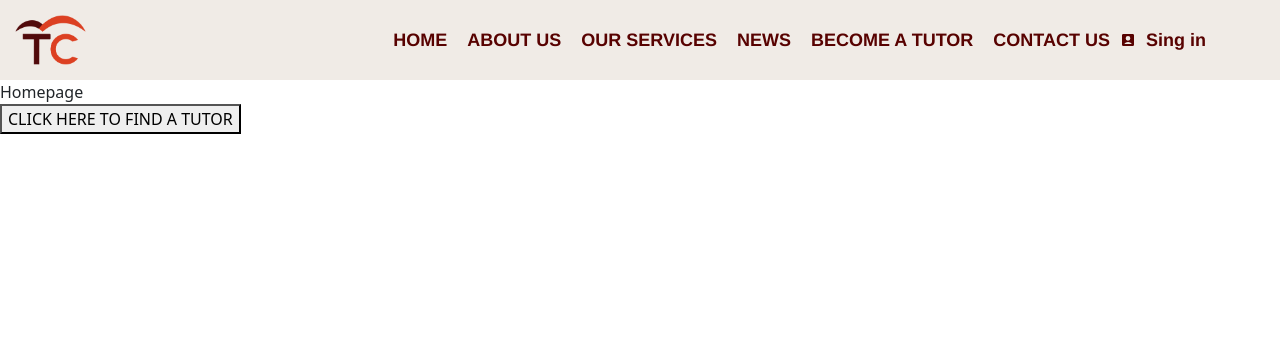
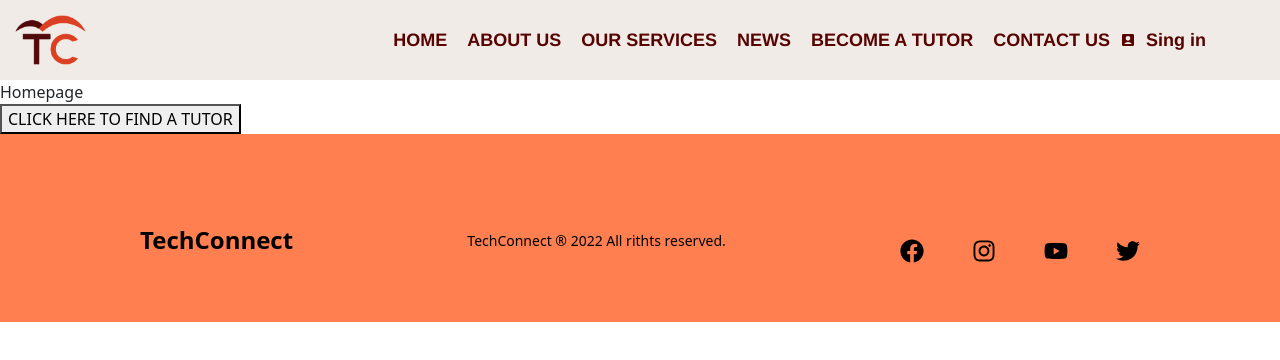
Before and after one commit to Rica02/TechConnect, a React (Create React App) app: page / in a window 1280 px wide. Shown: the top 360 px of the page. Built offline with nearby package versions, Linux system fonts and the light colour scheme.

Commit message:
Add Footer,about us 50% not done

```diff
--- a/src/App.js
+++ b/src/App.js
@@ -13,6 +13,7 @@ import ErrorPage from "./components/ErrorPage";
 import { ThemeProvider } from "styled-components";
 import { theme } from "./styles/ThemeColors.js";
 import Signin from "./components/Signin";
+import Footer from "./components/Footer";
 
 function App() {
   return (
@@ -30,6 +31,7 @@ function App() {
           <Route path="/signin" element={<Signin/>} />
           <Route path="*" element={<ErrorPage />} />        {/* Render error page if path does not match */}
         </Routes>
+        <Footer/>
       </Router>
     </ThemeProvider>
 
--- a/src/components/AboutUs.js
+++ /dev/null
@@ -1,20 +0,0 @@
-import React from "react";
-import { useNavigate } from "react-router-dom";
-import Header from "./Header";
-
-function AboutUs() {
-
-    // Function that navigates to a different route
-    let navigate = useNavigate();
-
-    return (
-        <>
-            <Header headerTitle={"About us"} />
-            <div>
-                <button onClick={ () => navigate("/becomeatutor") }>WANT TO JOIN OUR TEAM?</button>
-            </div>
-        </>
-    );
-}
-
-export default AboutUs;
--- /dev/null
+++ b/src/components/AboutUs/AboutUsStyle.js
@@ -0,0 +1,42 @@
+import styled from "styled-components";
+import { Link } from "react-router-dom";
+
+
+export const Container=styled.div`
+    display: grid;
+    justify-content: center;
+    align-items: center;
+`;
+export const Container2=styled.div`
+    display: grid;
+    justify-content: center;
+    align-items: center;
+    border-top: 5px solid red;
+    border-bottom: 5px solid red;
+
+`;
+export const JoinButton=styled.button`
+
+    background: #ff8000;
+    padding: 16px 0;
+    border: none;
+    border-radius: 4px;
+    color: black;
+    font-size: 20px;
+    cursor: pointer;
+`;
+export const TextH1=styled.h1``;
+export const TextH2=styled.h2``;
+export const ContentText=styled.p``;
+export const ImgWrap =styled.div`
+    max-width: 555px;
+    height: 100%;
+`;
+export const Img = styled.img`
+    width: 100%;
+    margin: 0 0 10px 0;
+    padding-right: 0;
+`;
+export const ImgText=styled.p`
+
+`;
--- /dev/null
+++ b/src/components/AboutUs/index.js
@@ -0,0 +1,36 @@
+import React from "react";
+import { useNavigate } from "react-router-dom";
+import Header from "../Header";
+import {Container, Container2, ContentText, Img, ImgText, ImgWrap, JoinButton, TextH1, TextH2} from './AboutUsStyle';
+import TeamImg from "../../assets/team.jpg";
+function AboutUs() {
+
+    // Function that navigates to a different route
+    let navigate = useNavigate();
+
+    return (
+        <>
+            <Header headerTitle={"About us"} />
+            <Container>
+                <TextH2>About our team</TextH2>
+                <ContentText >article</ContentText>
+                <ImgWrap>
+                    <Img src={TeamImg}/>
+                    <ImgText>A photo of our team</ImgText>
+                </ImgWrap>
+
+            </Container>
+            <Container2>
+                 <TextH1>Our mission</TextH1>
+                 <ContentText >article</ContentText>
+
+            </Container2>
+            <Container>
+                <TextH1>Meet our Tutors</TextH1>
+                <JoinButton  onClick={ () => navigate("/becomeatutor")}> WANT TO JOIN OUR TEAM?</JoinButton>
+            </Container>
+        </>
+    );
+}
+
+export default AboutUs;
--- /dev/null
+++ b/src/components/Footer/FooterStyle.js
@@ -0,0 +1,109 @@
+import styled from "styled-components";
+import{Link} from 'react-router-dom';
+
+export const FooterContatiner = styled.footer`
+    background: #ff7f50;
+`;
+
+export const FooterWrap = styled.div`
+    padding: 48px 24px;
+    display: flex;
+    flex-direction: column;
+    justify-content: center;
+    align-items: center;
+    max-width: 1100px;
+    margin: 0 auto;
+`;
+
+export const FooterLinksContatiner = styled.div`
+    display: flex;
+    justify-content: center;
+    @media screen and (max-width: 820px){
+        padding-top: 32px;
+    }
+`;
+
+export const FooterLinksWrapper =styled.div`
+    display: flex;
+    @media screen and (max-width: 820px){
+        flex-direction: column;
+    }
+`;
+
+export const FooterLinkItems=styled.div`
+    display: flex;
+    flex-direction: column;
+    align-items: flex-start;
+    margin: 16px;
+    text-align: left;
+    width: 160px;
+    box-sizing: border-box;
+    color: #b22222;
+    @media screen and (max-width: 420px){
+        margin: 0;
+        padding: 10px;
+        width: 100%;
+    }
+`;
+
+export const FooterLinkTitle = styled.h1`
+    font-size: 14px;
+    margin-bottom: 16px;
+`;
+
+
+export const FooterLink = styled(Link)`
+    color: #b22222;
+    text-decoration: none;
+    margin-bottom: 0.5rem;
+    font-size: 14px;
+    &:hover{
+        color: black;
+        transition: 0.3s ease-in-out;
+    }
+`;
+
+export const SocialMedia=styled.section`
+    max-width: 1000px;
+    width: 100%;
+`;
+
+export const SocialMediaWrap=styled.div`
+    display: flex;
+    justify-content: space-between;
+    align-items: center;
+    max-width: 1100px;
+    margin: 40px auto 0 auto;
+    @media screen and (max-width: 820px){
+        flex-direction: column;
+    }
+`;
+
+export const SocialLogo = styled(Link)`
+    color: black;
+    justify-self: start;
+    cursor: pointer;
+    text-decoration: none;
+    font-size: 1.5rem;
+    display: flex;
+    align-items: center;
+    margin-bottom: 16px;
+    font-weight: bold;
+`;
+
+export const WebsiteRights=styled.small`
+    color: black;
+    margin-bottom: 16px;
+`;
+
+export const SocialIcons= styled.div`
+    display: flex;
+    justify-content: space-between;
+    align-items: center;
+    width: 240px;
+`;
+
+export const SocialIconLink = styled.a`
+    color: black;
+    font-size: 24px;
+`;
--- /dev/null
+++ b/src/components/Footer/index.js
@@ -0,0 +1,42 @@
+import React from 'react';
+import{FaFacebook,FaInstagram,FaYoutube,FaTwitter} from 'react-icons/fa';
+import {
+FooterContatiner,
+FooterWrap,
+FooterLinksContatiner,
+FooterLinksWrapper,
+FooterLinkItems,
+FooterLinkTitle,
+FooterLink,
+SocialMedia,
+SocialMediaWrap,
+SocialIconLink,
+SocialIcons,
+SocialLogo,
+WebsiteRights
+} from './FooterStyle';
+
+
+const Footer = () => {
+
+  return (
+    <FooterContatiner>
+        <FooterWrap>
+            <SocialMedia>
+                <SocialMediaWrap>
+                    <SocialLogo to='/'>TechConnect</SocialLogo>
+                    <WebsiteRights>TechConnect ® {new Date().getFullYear()} All rithts reserved.</WebsiteRights>
+                    <SocialIcons>
+                        <SocialIconLink href="//www.Facebook.com/" target="_blank" aria-label = "Facebook"><FaFacebook/></SocialIconLink>
+                        <SocialIconLink href="//www.Instagram.com/" target="_blank" aria-label = "Instagram"><FaInstagram/></SocialIconLink>
+                        <SocialIconLink href="//www.Youtube.com/" target="_blank" aria-label = "Youtube"><FaYoutube/></SocialIconLink>
+                        <SocialIconLink href="//www.teitter.com/" target="_blank" aria-label = "Twitter"><FaTwitter/></SocialIconLink>
+                    </SocialIcons>
+                </SocialMediaWrap>
+            </SocialMedia>
+      </FooterWrap>
+    </FooterContatiner>
+  );
+};
+
+export default Footer
--- a/src/components/Signin/index.js
+++ b/src/components/Signin/index.js
@@ -1,6 +1,5 @@
 import React from "react";
 import { useNavigate } from "react-router-dom";
-import Header from "../Header";
 import {
     Container,
     FormButton,
```
Also changed, not shown: 1 other file (tests, documents, lock files or other folders).
